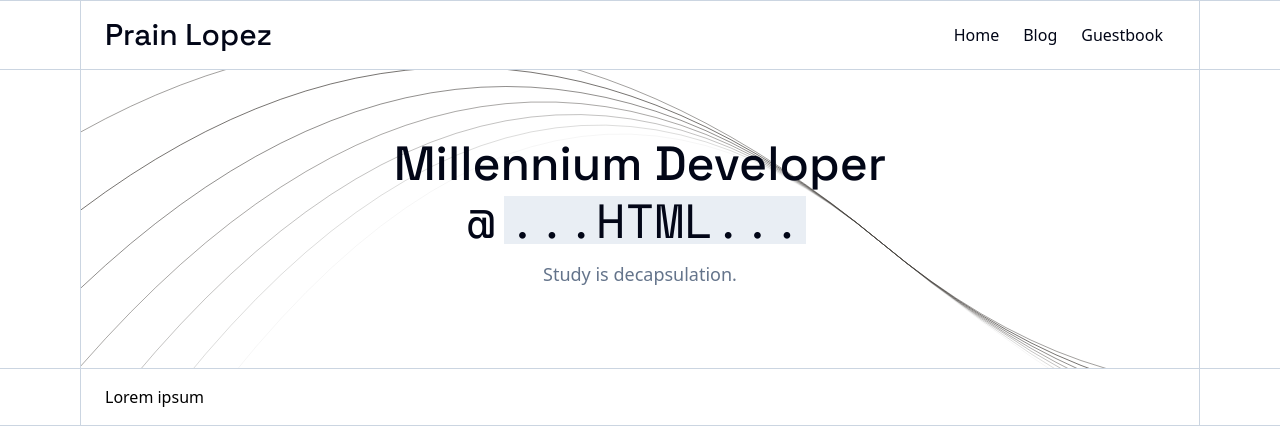
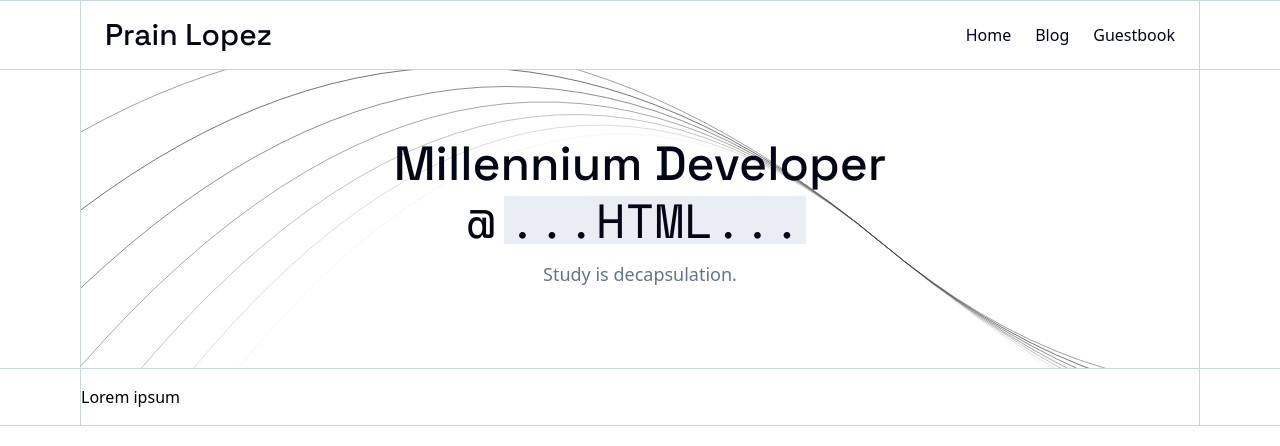
Before and after one commit to PrainLopez/prainfolio, a Next.js app: page / in a window 1280 px wide. Shown: the top 446 px of the page. Built offline with nearby package versions, Linux system fonts and the light colour scheme.

Commit message:
optimize print experience

```diff
--- /dev/null
+++ b/app/(public)/(resume)/resume/en-gb/page.tsx
@@ -0,0 +1,14 @@
+function EnResume() {
+  return (
+    <>
+      <div className="w-full border-b">
+        <h1>Lorem ipsum</h1>
+      </div>
+      <div>
+        <h1>Lorem ipsum</h1>
+      </div>
+    </>
+  );
+}
+
+export default EnResume;
--- /dev/null
+++ b/app/(public)/(resume)/resume/layout.tsx
@@ -0,0 +1,16 @@
+export default function ResumeLayout({
+  children,
+}: {
+  children: React.ReactNode;
+}) {
+  return (
+    <>
+      <main className="sections-yframe flex-grow">
+        <section className="sections-xframe">{children}</section>
+      </main>
+      <footer id="footer" className="sections-yframe h-[70px]">
+        <section className="sections-xframe"></section>
+      </footer>
+    </>
+  );
+}
--- a/app/(public)/layout.tsx
+++ b/app/(public)/layout.tsx
@@ -31,7 +31,7 @@ export default function RootLayout({
       lang="en"
       className={`${spaceGrotesk.variable} ${spaceMono.variable}`}
     >
-      <body>
+      <body id="body" className="flex flex-col">
         <Navbar />
         {children}
       </body>
--- a/app/_components/navbar.tsx
+++ b/app/_components/navbar.tsx
@@ -32,12 +32,12 @@ function Navbar() {
     <nav id="nav" className="sections-yframe border-y">
       <section className="sections-xframe flex flex-row items-center justify-between">
         <Link
-          className="font-display text-3xl font-medium text-slate-950"
+          className="mx-6 font-display text-3xl font-medium text-slate-950"
           href="/"
         >
           Prain Lopez
         </Link>
-        <ul className="flex flex-row align-middle">
+        <ul className="mx-3 flex flex-row align-middle">
           <li className="mx-3 text-slate-950">
             <Link href="/">Home</Link>
           </li>
--- a/app/globals.css
+++ b/app/globals.css
@@ -10,6 +10,19 @@
 
 @layer components {
   .sections-xframe {
-      @apply relative mx-auto w-full max-w-[1120px] border-x border-slate-300 px-6 py-4 sm:w-framed
+      @apply relative mx-auto w-full max-w-[1120px] border-x border-slate-300 py-4 sm:w-framed h-full
   }
 }
+
+@media print {
+  #body {
+    height: 100vh;
+  }
+
+  #nav,
+  #footer {
+    section * {
+      opacity: 0;
+    }
+  }
+}
```
